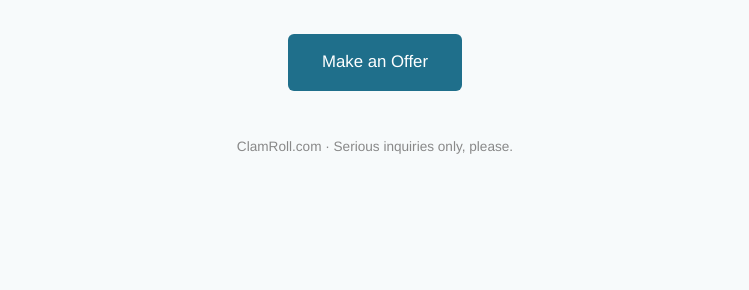
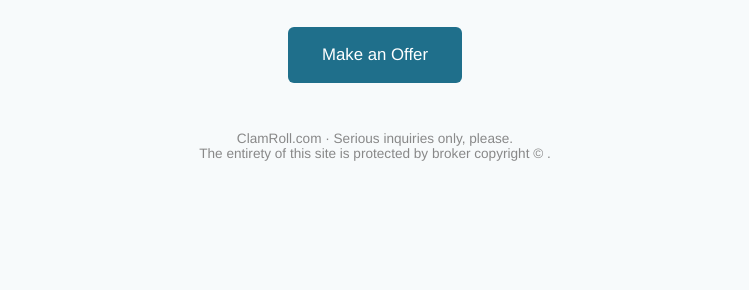
Before and after one commit to yumrare/clamroll-site, a plain HTML site: page index.html in a window 1280 px wide. Shown: the part 510-800 px from the top of the page, without its empty margins (265-1014 px from the left). Drawn offline with Linux system fonts and the light colour scheme.

Commit message:
Add broker copyright line to footer
Added copyright notice to the footer.

```diff
--- a/index.html
+++ b/index.html
@@ -31,7 +31,7 @@
     <div class="contact">
       <a class="btn" href="mailto:proposalholdings@outlook.com?subject=ClamRoll.com%20—%20Domain%20Inquiry">Make an Offer</a>
     </div>
-    <footer>ClamRoll.com · Serious inquiries only, please.</footer>
+    <footer>ClamRoll.com · Serious inquiries only, please.<br>The entirety of this site is protected by broker copyright © .</footer>
   </div>
 </body>
 </html>
```
